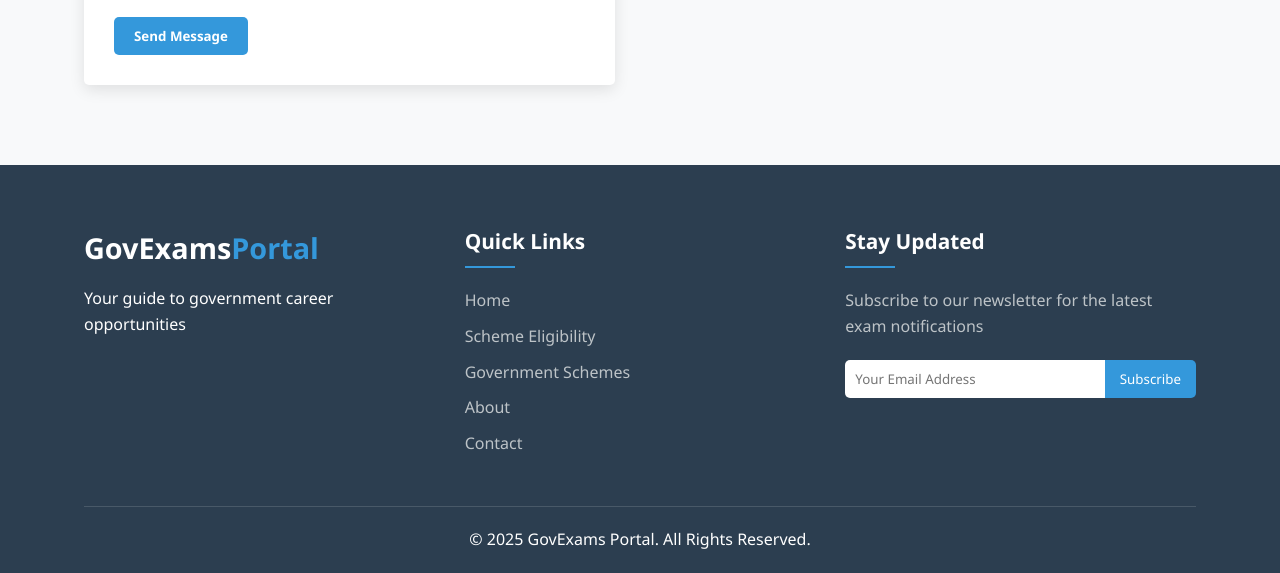
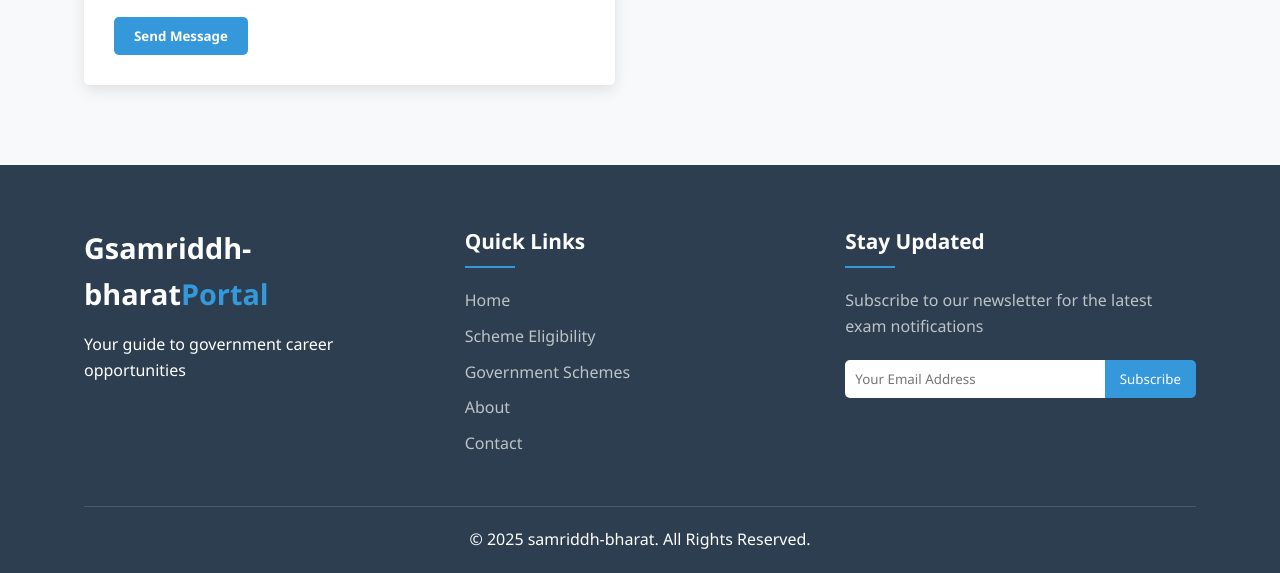
Before and after one commit to sonali002/samriddh-bharat, a plain HTML site: page index.html in a window 1280 px wide. Shown: the part 5215-5788 px from the top of the page. Drawn offline with Linux system fonts and the light colour scheme.

Commit message:
Update index.html

```diff
--- a/index.html
+++ b/index.html
@@ -238,7 +238,7 @@
             <h2 class="section-title">About This Portal</h2>
             <div class="about-content">
                 <div class="about-text">
-                    <p>GovExams Portal is a comprehensive resource designed to help aspirants find accurate and up-to-date information about various government examinations in India. Our mission is to simplify the process of finding and applying for government jobs by providing all essential information in one place.</p>
+                    <p>samriddh-bharat is a comprehensive resource designed to help aspirants find accurate and up-to-date information about various government examinations in India. Our mission is to simplify the process of finding and applying for government jobs by providing all essential information in one place.</p>
                     <p>We regularly update our database to ensure you have access to the latest examination notifications, important dates, eligibility criteria, and direct application links.</p>
                 </div>
                 <div class="features">
@@ -308,7 +308,7 @@
         <div class="container">
             <div class="footer-content">
                 <div class="footer-logo">
-                    <h2>GovExams<span>Portal</span></h2>
+                    <h2>Gsamriddh-bharat<span>Portal</span></h2>
                     <p>Your guide to government career opportunities</p>
                 </div>
                 <div class="footer-links">
@@ -331,7 +331,7 @@
                 </div>
             </div>
             <div class="footer-bottom">
-                <p>&copy; 2025 GovExams Portal. All Rights Reserved.</p>
+                <p>&copy; 2025 samriddh-bharat. All Rights Reserved.</p>
             </div>
         </div>
     </footer>
```
